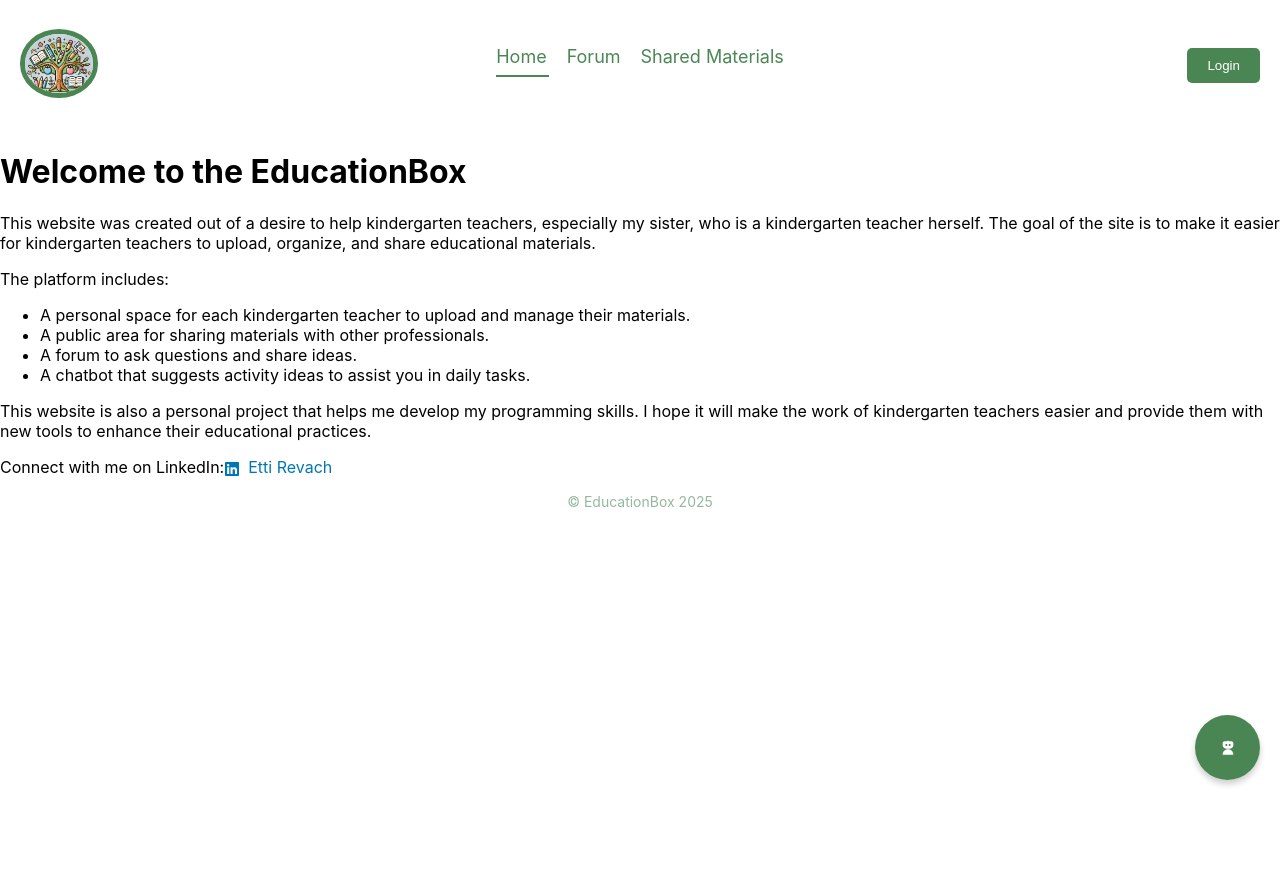
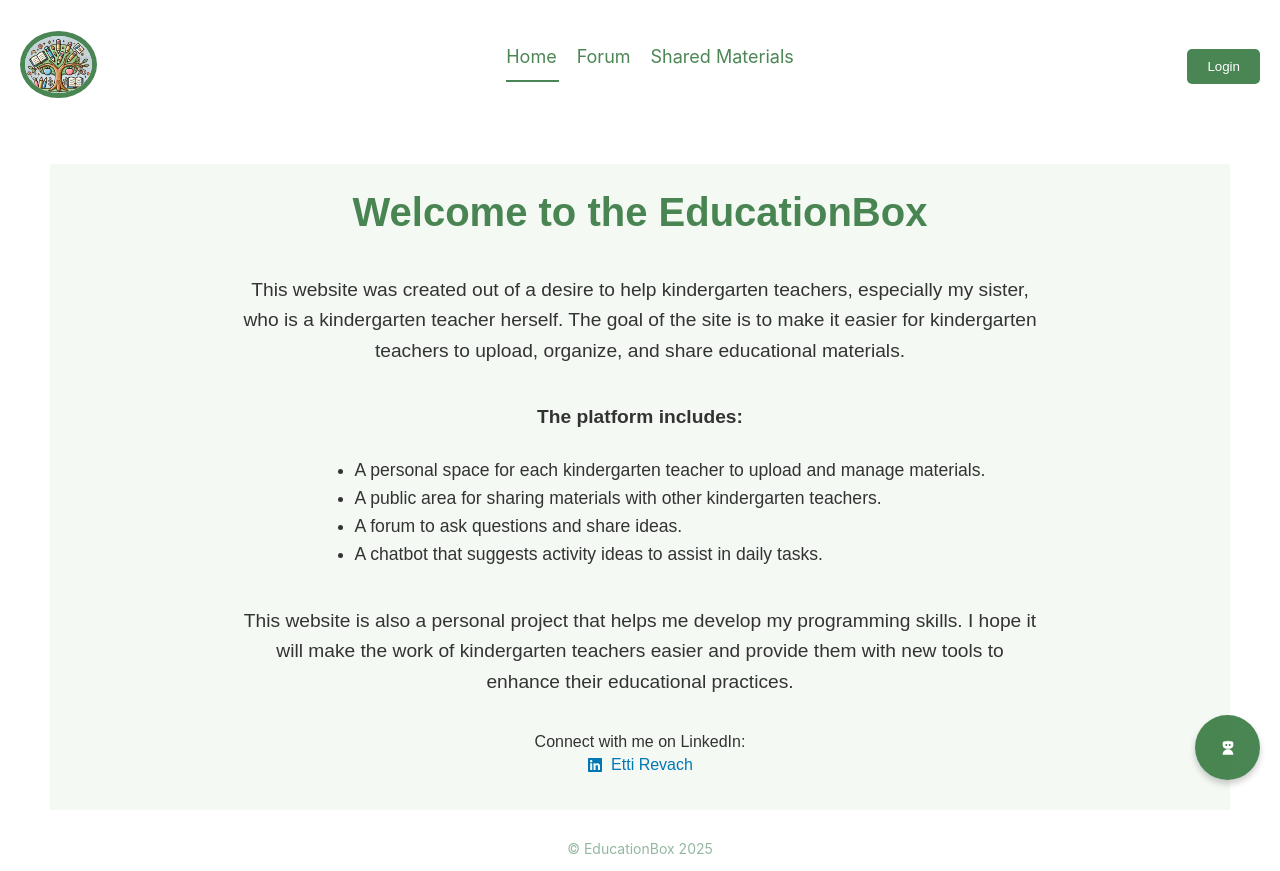
Before and after one commit to etti5797/EducationBox, a React (Create React App) app in the folder client/: page / in a window 1280 px wide. Before the commit the page ends 800 px from the top, so only its background shows below. Built offline with nearby package versions, Linux system fonts and the light colour scheme; no server answers.

Commit message:
styled homepage

```diff
--- a/client/src/pages/AnswerQuestion.jsx
+++ b/client/src/pages/AnswerQuestion.jsx
@@ -1,7 +1,6 @@
 import { Link, useParams } from "react-router-dom";
 import { getAuth } from "firebase/auth";
 import { useState } from "react";
-import { set } from "mongoose";
 
 const AnswerQuestion = () => {
     const {id} = useParams(); // question id
--- a/client/src/pages/Home.jsx
+++ b/client/src/pages/Home.jsx
@@ -3,26 +3,27 @@ const Home = () => {
     return (
         <div className="home">
             <h1>Welcome to the EducationBox</h1>
-            <p>
+            <p className='intro-text'>
                 This website was created out of a desire to help kindergarten teachers, especially my sister, who is a kindergarten teacher herself.
                 The goal of the site is to make it easier for kindergarten teachers to upload, organize, and share educational materials.
             </p>
-            <p>
+            <p className='platform-features-text'>
                 The platform includes:
             </p>
             <ul>
-                <li>A personal space for each kindergarten teacher to upload and manage their materials.</li>
-                <li>A public area for sharing materials with other professionals.</li>
+                <li>A personal space for each kindergarten teacher to upload and manage materials.</li>
+                <li>A public area for sharing materials with other kindergarten teachers.</li>
                 <li>A forum to ask questions and share ideas.</li>
-                <li>A chatbot that suggests activity ideas to assist you in daily tasks.</li>
+                <li>A chatbot that suggests activity ideas to assist in daily tasks.</li>
             </ul>
-            <p>
+            <p className="about-project">
                 This website is also a personal project that helps me develop my programming skills.
                 I hope it will make the work of kindergarten teachers easier and provide them with new tools to enhance their educational practices.
             </p>
-            <p>
+            <p className='className="linkedin'>
                 Connect with me on LinkedIn:
-                <a href="https://www.linkedin.com/in/etti-revach/" target="_blank" rel="noopener noreferrer"
+                <br/>
+                <a className='linkedin-icon' href="https://www.linkedin.com/in/etti-revach/" target="_blank" rel="noopener noreferrer"
                     style={{ textDecoration: 'none', color: '#0077b5' }}>
                     <FaLinkedin style={{ marginRight: '8px', verticalAlign: 'middle' }} />
                     Etti Revach
--- a/client/src/styles/Style.css
+++ b/client/src/styles/Style.css
@@ -10,6 +10,7 @@
     --clear-button-bg: #ff5722;
     --clear-button-hover-bg: #e64a19;
     --error: #ff0000;
+    --homepage-text-color: #333;
 }
 
 /* Header styles */
@@ -17,7 +18,7 @@
     display: grid;
     grid-template-columns: 1fr auto 1fr;
     align-items: center;
-    padding: 10px 20px;
+    padding: 5px 20px;
 }
 
 .header-left-side {
@@ -240,3 +241,68 @@
 .not-found p{
     font-weight: 500;
 }
+
+/* home page styles */
+.home {
+    display: flex;
+    flex-direction: column;
+    align-items: center;
+    justify-content: center;
+    padding: 20px;
+    padding-top: 0px;
+    margin: 30px 50px;
+    font-family: 'Arial', sans-serif;
+    color: var(--homepage-text-color);
+    background-color: var(--chatbox-bg);
+}
+
+h1 {
+    font-size: 2.5rem;
+    color: var(--primary-color);
+    text-align: center;
+    margin-bottom: 20px;
+}
+
+.intro-text {
+    font-size: 1.2rem;
+    line-height: 1.6;
+    margin-bottom: 20px;
+    text-align: center;
+    max-width: 800px;
+}
+
+.platform-features-text {
+    font-size: 1.2rem;
+    font-weight: bold;
+    margin-bottom: 10px;
+    text-align: center;
+}
+
+ul {
+    list-style-type: disc;
+    margin-left: 20px;
+    font-size: 1.1rem;
+    line-height: 1.6;
+    max-width: 800px;
+}
+
+.about-project {
+    font-size: 1.2rem;
+    line-height: 1.6;
+    margin-top: 20px;
+    text-align: center;
+    max-width: 800px;
+}
+
+.linkedin {
+    font-size: 1.1rem;
+    text-align: center;
+    margin-top: 20px;
+}
+
+.linkedin-icon {
+    margin-top: 5px;
+    display: flex;
+    align-items: center;
+    justify-content: center;
+}
```
